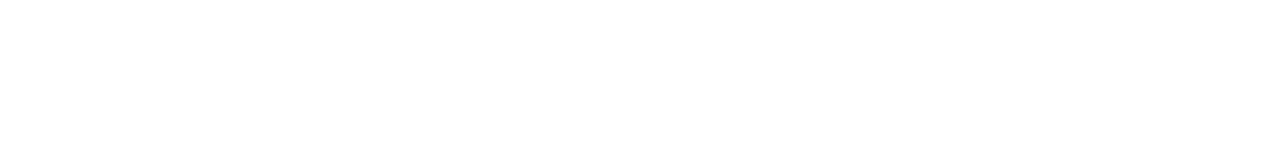
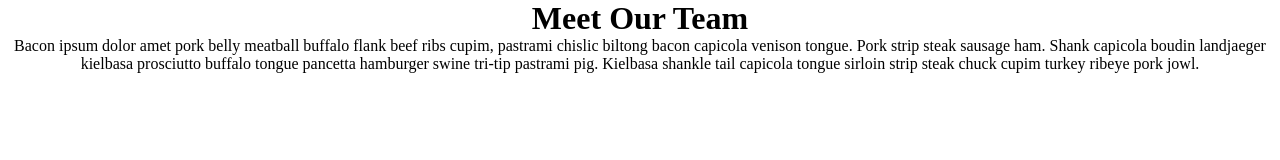
Before and after one commit to RiccardoCarluccio/html-css-float-cards, a plain HTML site: page index.html in a window 1280 px wide. Drawn offline with Linux system fonts and the light colour scheme.

Commit message:
header & p

```diff
--- a/CSS/style.css
+++ b/CSS/style.css
@@ -0,0 +1,9 @@
+*{
+    box-sizing: border-box;
+    margin: 0;
+    padding: 0;
+}
+
+h1, p{
+    text-align: center;
+}
--- a/index.html
+++ b/index.html
@@ -6,9 +6,21 @@
     <meta name="viewport" content="width=device-width, initial-scale=1.0">
 
     <link rel="stylesheet" href="CSS/style.css">
-    <title>Document</title>
+    <title>Our Team</title>
 </head>
+
 <body>
 
+    <header>
+        <h1>Meet Our Team</h1>
+    </header>
+
+    <main>
+
+        <p>Bacon ipsum dolor amet pork belly meatball buffalo flank beef ribs cupim, pastrami chislic biltong bacon capicola venison tongue. Pork strip steak sausage ham. Shank capicola boudin landjaeger kielbasa prosciutto buffalo tongue pancetta hamburger swine tri-tip pastrami pig. Kielbasa shankle tail capicola tongue sirloin strip steak chuck cupim turkey ribeye pork jowl.</p>
+
+    </main>
+
 </body>
+
 </html>
```
